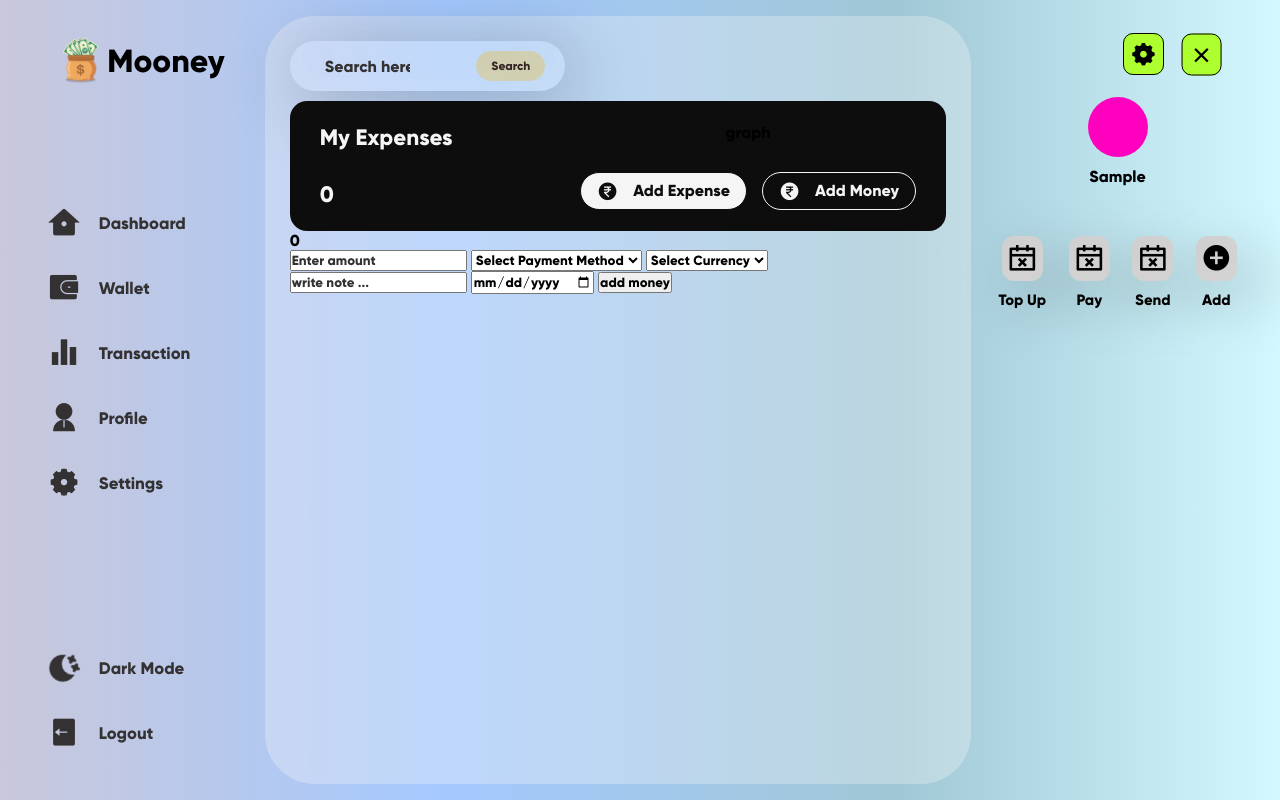
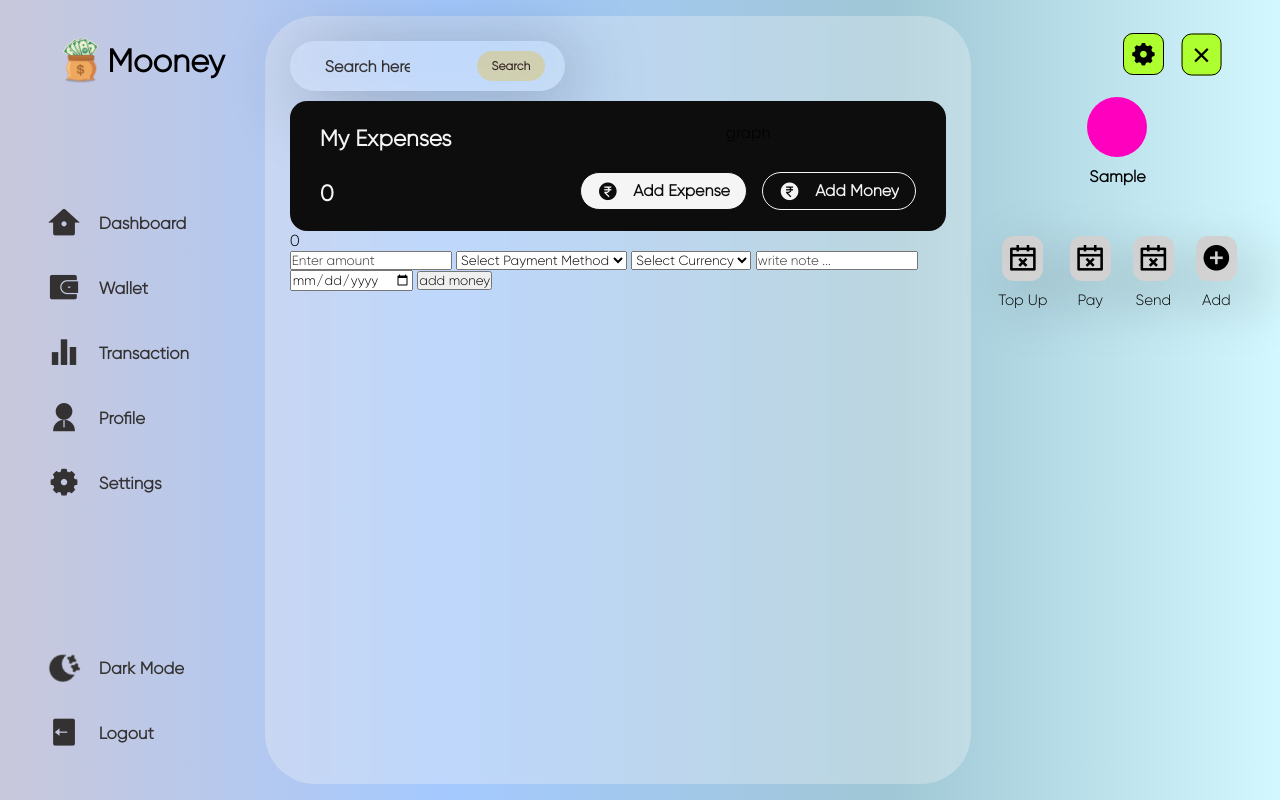
Before and after one commit to Dhaneshwar7/Expense-Tracker-App, a Node server app: page /dashboard in a window 1280 px wide. Run offline with Node 20, Linux system fonts and the light colour scheme; the visitor is signed in with stand-in values (Sample User, id 1); some libraries are stand-ins or nearby versions.

Commit message:
fonts added1

```diff
--- a/public/stylesheets/dashboard.css
+++ b/public/stylesheets/dashboard.css
@@ -6,6 +6,10 @@
 @font-face {
 	font-family: gilroy;
 	src: url(../fonts/Gilroy-Font/Radomir\ Tinkov\ -\ Gilroy-ExtraBold.otf);
+}
+@font-face {
+	font-family: gilroy;
+	src: url(../fonts/Gilroy-Font/Radomir\ Tinkov\ -\ Gilroy-Light.otf);
 }
 :root {
 	/* --mainbg: #e3f4f4; */
```
